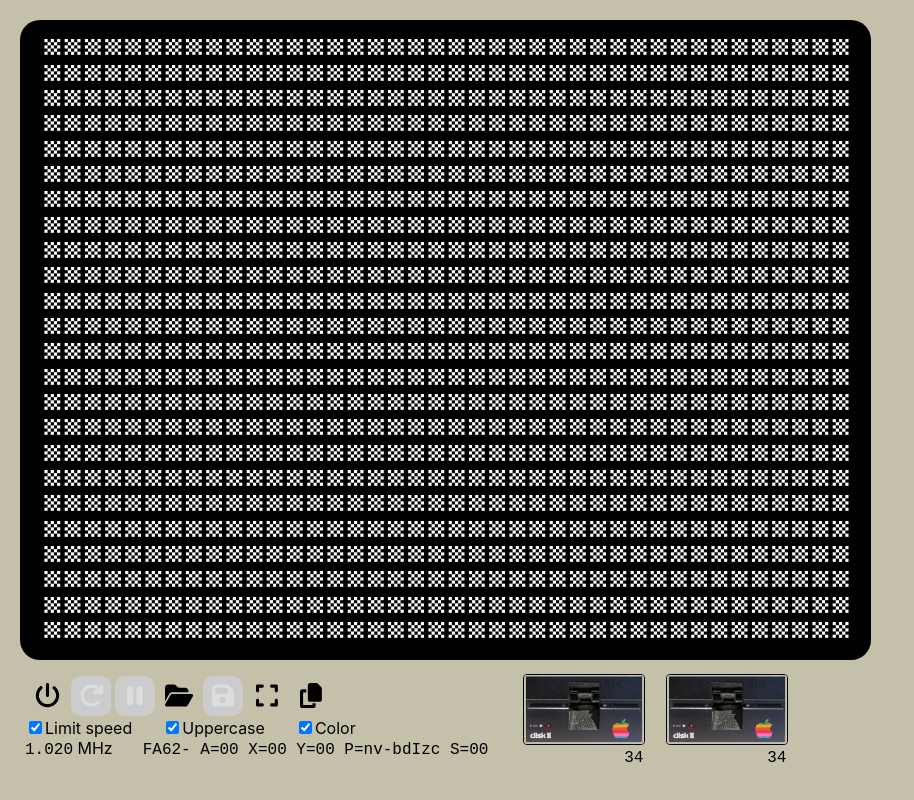
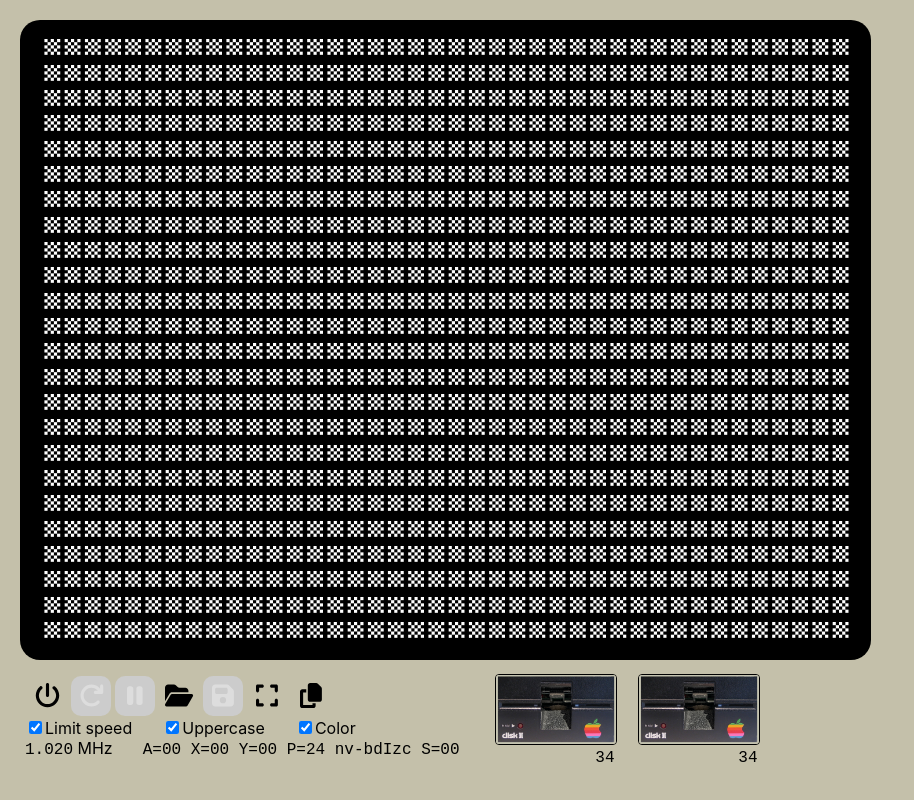
Before and after one commit to ct6502/apple2ts, a React (Create React App) app: page / in a window 1280 px wide. Shown: the whole page, without its empty margins (0-914 px from the left). Built offline with nearby package versions, Linux system fonts and the light colour scheme.

Commit message:
Don't turn off drive motor if we just turned it back on; fix disk read code to read everything but last bit, then the last bit; fix BRK bit to always be 'on'

```diff
--- a/src/diskinterface.tsx
+++ b/src/diskinterface.tsx
@@ -31,7 +31,8 @@ const initDriveState = (): DriveState => {
 let driveState: DriveState[] = [initDriveState(), initDriveState()];
 const diskData = [new Uint8Array(), new Uint8Array()]
 
-let currentDrive = 0;
+let currentDrive = 0
+let motorOffTimeout = 0
 
 export const getFilename = (drive: number) => {
   if (driveState[drive].fileName !== emptyDisk) {
@@ -200,27 +201,27 @@ const getNextBit = () => {
   return bit
 }
 
+let dataRegister = 0
+
 const getNextByte = () => {
-  if (diskData[currentDrive].length === 0) {
-    return 0
+  let result = 0
+  if (dataRegister === 0) {
+    while (getNextBit() === 0) {}
+    dataRegister = 0x40
+    for (let i = 5; i >= 0; i--) {
+      dataRegister |= getNextBit() << i
+    }
+  } else {
+    const bit = getNextBit()
+    dataRegister = (dataRegister << 1) | bit
   }
-  let result = 0
-  let bit = 0
-  while (bit === 0) {
-    bit = getNextBit()
+  result = dataRegister
+  if (dataRegister > 127) {
+    dataRegister = 0
   }
-  result = 0x80   // the bit we just retrieved is the high bit
-  for (let i = 6; i >= 0; i--) {
-    result |= getNextBit() << i
-  }
-  // if (doDebugDrive) {
-  //   console.log(" dState.trackLocation=" + dState.trackLocation +
-  //     "  byte=" + toHex(result))
-  // }
   return result
 }
 
-let dataRegister = 0
 let prevCycleCount = 0
 
 const doWriteBit = (bit: 0 | 1) => {
@@ -268,9 +269,9 @@ const doWriteByte = (delta: number) => {
 let debugCache:number[] = []
 
 const dumpData = (addr: number) => {
-  if (dataRegister !== 0) {
-    console.error(`addr=${toHex(addr)} writeByte= ${dataRegister}`)
-  }
+  // if (dataRegister !== 0) {
+  //   console.error(`addr=${toHex(addr)} writeByte= ${dataRegister}`)
+  // }
   if (debugCache.length > 0 && driveState[currentDrive].halftrack === 2 * 0x00) {
     if (doDebugDrive) {
       let output = `TRACK ${toHex(driveState[currentDrive].halftrack/2)}: `
@@ -491,6 +492,7 @@ const decodeDiskData = (drive: number): boolean => {
 }
 
 const doMotorTimeout = () => {
+  motorOffTimeout = 0
   if (!SWITCHES.DRIVE.isSet) {
     driveState[currentDrive].motorIsRunning = false
     motorElement?.pause()
@@ -498,6 +500,10 @@ const doMotorTimeout = () => {
 }
 
 const startMotor = () => {
+  if (motorOffTimeout) {
+    clearTimeout(motorOffTimeout)
+    motorOffTimeout = 0
+  }
   driveState[currentDrive].motorIsRunning = true
   if (!playDriveNoise) {
     motorElement?.pause()
@@ -525,7 +531,9 @@ const startMotor = () => {
 }
 
 const stopMotor = () => {
-  window.setTimeout(() => doMotorTimeout(), 1000);
+  if (motorOffTimeout === 0) {
+    motorOffTimeout = window.setTimeout(() => doMotorTimeout(), 1000);
+  }
 }
 
 class DiskInterface extends React.Component<{speedCheck: boolean}, {}> {
--- a/src/instructions.ts
+++ b/src/instructions.ts
@@ -38,7 +38,7 @@ export const setPC = (value: number) => {
 }
 
 const setPStatus = (value: number) => {
-  s6502.PStatus = value | 0b00100000
+  s6502.PStatus = value | 0b00110000
 }
 
 export const stack = new Array<string>(256).fill('')
@@ -280,9 +280,6 @@ const doCMP = (addr: number) => {
 }
 const doCMP1 = (addr: number) => {
   const value = memGet(addr)
-  if (addr === 0xC0EC) {
-    memGet(addr) // this is a hack to avoid slowing down DOS
-  }
   setCarry(s6502.Accum >= value)
   checkStatus((s6502.Accum - value + 256) % 256)
 }
--- a/src/motherboard.ts
+++ b/src/motherboard.ts
@@ -79,10 +79,8 @@ export const doBoot6502 = () => {
   doReset()
 }
 
-
-const skipPCs = [-1]//0xC28B, 0xC28E, 0xC27D, 0xC27F]
-
-// let nn = 0
+const instrTrail = new Array<string>(1000)
+let posTrail = 0
 
 export const processInstruction = () => {
   let cycles = 0
@@ -92,26 +90,31 @@ export const processInstruction = () => {
   const vHi = s6502.PC < 0xFFFE ? memGet(s6502.PC + 2) : 0
   const code = pcodes[instr]
   if (code) {
-    if (PC1 === DEBUG_ADDRESS) {
-      doDebug = true
+//    const mainMem1 = mainMem
+    // if (PC1 === 0xC26C || PC1 === 0xBD4B) {
+    //   doDebug = true
+    // }
+    cycles = code.execute(vLo, vHi)
+    let out = '----'
+    // Do not output during the Apple II's WAIT subroutine
+    if (PC1 < 0xFCA8 || PC1 > 0xFCB3) {
+      const cc = (cycleCount.toString() + '      ').slice(0, 10)
+      const ins = getInstrString(code, vLo, vHi, PC1) + '            '
+      out = `${cc}  ${ins.slice(0, 22)}  ${getProcessorStatus(s6502)}`
     }
-    // if ((PC1 >= 0xBD9A && PC1 <= 0xBDA9)) {
-    //   nn++
-    //   if (nn % 1000 === 0) {console.log(`${nn}`)}
-    // }
-    // Do not output during the Apple II's WAIT subroutine
-    if (doDebug && (PC1 < 0xFCA8 || PC1 > 0xFCB3)) {
-      if (skipPCs.includes(PC1)) {
-        console.log("----")
-      } else {
-        const out = `${getProcessorStatus(s6502)}  ${getInstrString(code, vLo, vHi, s6502.PC)}  ${cycleCount}`
-        console.log(out)
-      }
+    instrTrail[posTrail] = out
+    posTrail = (posTrail + 1) % instrTrail.length
+    if (doDebug) {
+      console.log(out)
       if (doDebugZeroPage) {
         debugZeroPage(mainMem.slice(0, 256))
       }
     }
-    cycles = code.execute(vLo, vHi)
+    // if (doDebug) {
+    //   instrTrail.slice(posTrail).forEach(s => console.log(s));
+    //   instrTrail.slice(0, posTrail).forEach(s => console.log(s));
+    //   console.log("stop!!!")
+    // }
     incrementCycleCount(cycles)
     incrementPC(code.PC)
   } else {
--- a/src/utility.ts
+++ b/src/utility.ts
@@ -37,22 +37,22 @@ export const toHex = (value: number, ndigits = 2) => {
   return ("0000" + value.toString(16).toUpperCase()).slice(-ndigits)
 }
 
-const getPStatusString = (s6502: STATE6502) => {
-  const result = ((s6502.PStatus & 0x80) ? 'N' : 'n') +
-    ((s6502.PStatus & 0x40) ? 'V' : 'v') +
+const getPStatusString = (P: number) => {
+  const result = ((P & 0x80) ? 'N' : 'n') +
+    ((P & 0x40) ? 'V' : 'v') +
     '-' +
-    ((s6502.PStatus & 0x10) ? 'B' : 'b') +
-    ((s6502.PStatus & 0x8) ? 'D' : 'd') +
-    ((s6502.PStatus & 0x4) ? 'I' : 'i') +
-    ((s6502.PStatus & 0x2) ? 'Z' : 'z') +
-    ((s6502.PStatus & 0x1) ? 'C' : 'c')
+    ((P & 0x10) ? 'B' : 'b') +
+    ((P & 0x8) ? 'D' : 'd') +
+    ((P & 0x4) ? 'I' : 'i') +
+    ((P & 0x2) ? 'Z' : 'z') +
+    ((P & 0x1) ? 'C' : 'c')
   return result
 }
 
 export const getProcessorStatus = (s6502: STATE6502) => {
   return (
-    `${toHex(s6502.PC, 4)}-  A=${toHex(s6502.Accum)} X=${toHex(s6502.XReg)} ` +
-    `Y=${toHex(s6502.YReg)} P=${getPStatusString(s6502)} S=${toHex(s6502.StackPtr)}`
+    `A=${toHex(s6502.Accum)} X=${toHex(s6502.XReg)} ` +
+    `Y=${toHex(s6502.YReg)} P=${toHex(s6502.PStatus)} ${getPStatusString(s6502.PStatus)} S=${toHex(s6502.StackPtr)}`
   )
 }
 
@@ -123,30 +123,26 @@ const modeString = (mode: MODE) => {
 }
 
 export const getInstrString = (code: PCodeInstr, vLo: number, vHi: number, PC: number) => {
-  let result = toHex(code.pcode) + " "
+  let result = `${toHex(PC,4)}`
   if (code) {
     let [prefix, suffix] = modeString(code.mode)
     if (code.PC >= 2) {
-      prefix = `    ${code.name}   ${prefix}$`
-      result += `${toHex(vLo)} `
+      prefix = `   ${code.name}   ${prefix}$`
     }
     if (isRelativeInstr(code.name)) {
       // The extra +2 is for the branch instruction itself
       const addr = PC + 2 + (vLo > 127 ? vLo - 256 : vLo)
-      result += `  ${prefix}${toHex(addr, 4)}${suffix}`
+      result += `${prefix}${toHex(addr, 4)}${suffix}`
     } else {
       switch (code.PC) {
         case 1:
-          result += `         ${code.name}`
+          result += `   ${code.name}`
           break
         case 2:
-          result += `  ${prefix}${toHex(vLo)}${suffix}`
+          result += `${prefix}${toHex(vLo)}${suffix}`
           break
         case 3:
-          result += `${toHex(vHi)}${prefix}${toHex(
-            address(vLo, vHi),
-            4
-          )}${suffix}`
+          result += `${prefix}${toHex(address(vLo, vHi),4)}${suffix}`
           break
       }
     }
```
